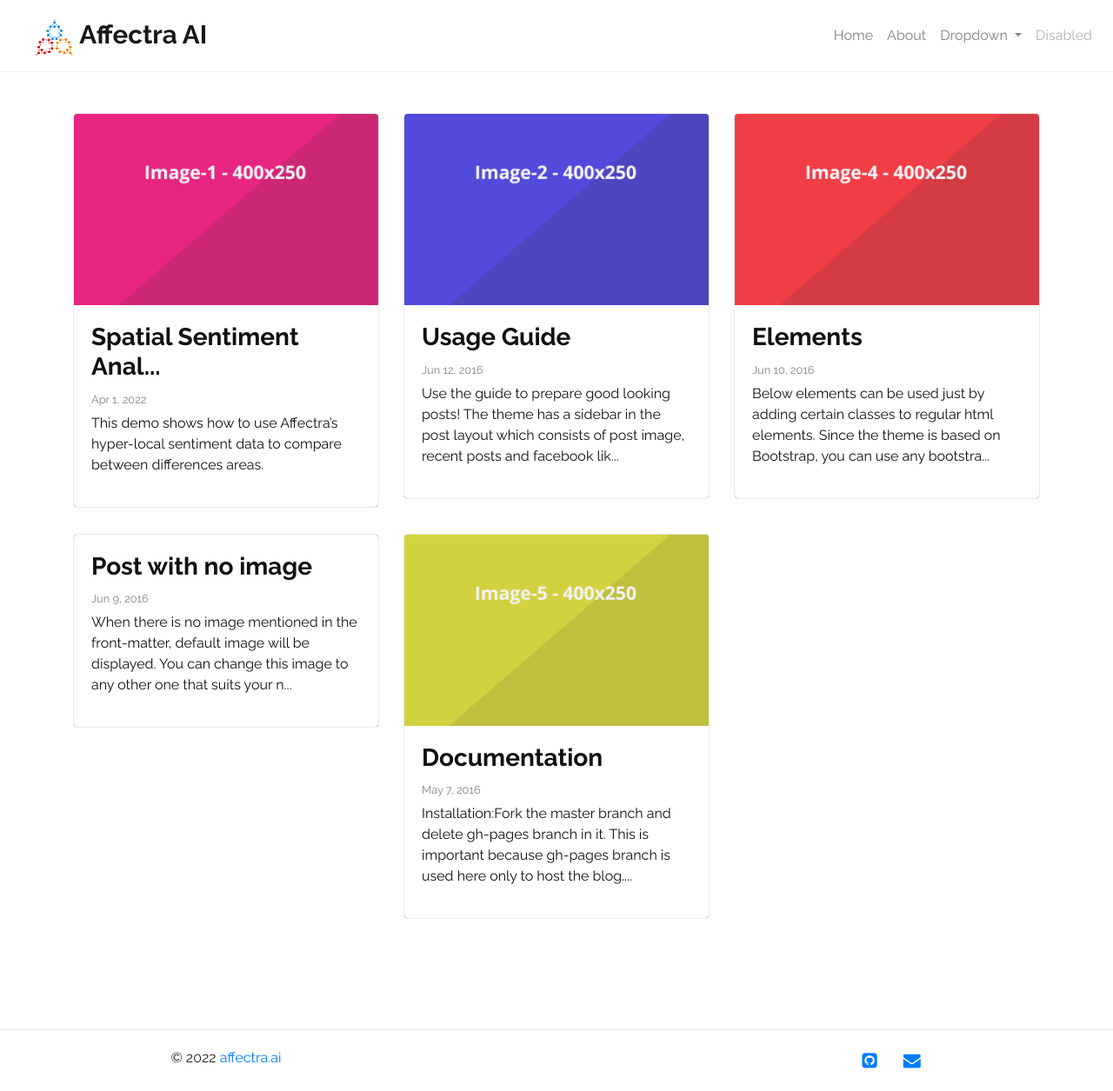
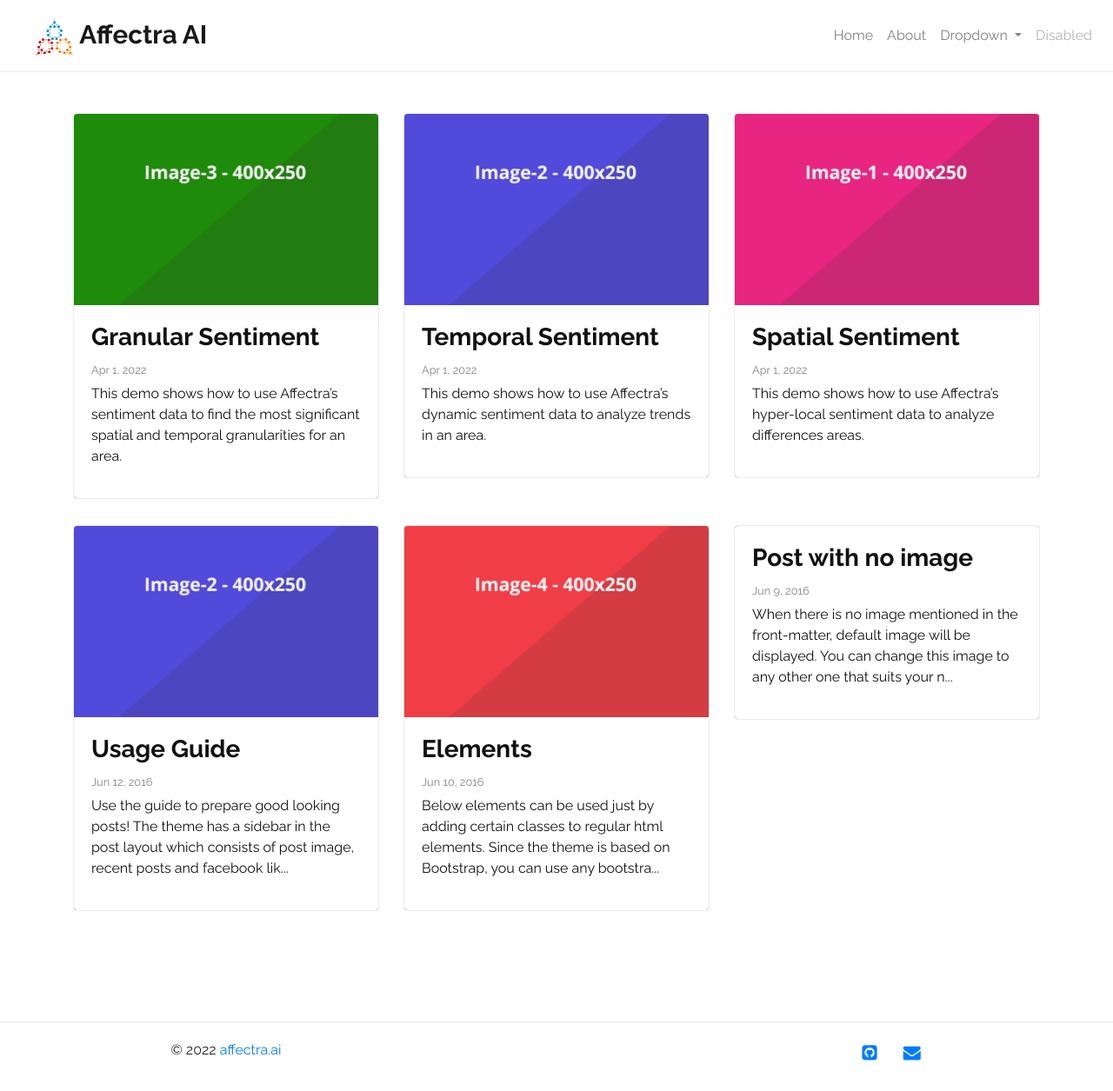
Before and after one commit to Affectra-AI/demo.github.io, a Jekyll site: the page built from index.html, in a window 1280 px wide. Shown: the whole page at 87% size. Built offline with Jekyll 4.4.1, drawn with Linux system fonts in a browser that asks for light colours; the list of posts is cut into pages by our own code.

Commit message:
removing other posts & config tweaks

```diff
--- a/_config.yml
+++ b/_config.yml
@@ -35,12 +35,6 @@ linkedin: https://www.linkedin.com/company/quantumhood-ai/
 github: https://github.com/Affectra-AI/demo.github.io/discussions
 email: info@affectra.ai
 
-#facebook like box
-#fb-like-box: yes
-#fb-app-id: 549480635219583
-#fb-page-url: https://www.facebook.com/webjeda/
-#fb-page-title: webjeda
-
 # Sass style
 sass:
   style: compressed
--- a/_posts/2016-05-07-documentation.md
+++ /dev/null
@@ -1,54 +0,0 @@
----
-layout: post
-title: Documentation
-image: /images/image-5.png
----
-
-
-# Installation:
-Fork the ``master`` branch and delete ``gh-pages`` branch in it. This is important because ``gh-pages`` branch is used here only to host the blog. You should be using the master branch as the source and create a fresh ``gh-pages`` branch.
-
-Watch my video on instlallation
-<iframe width="100%" height="360" src="https://www.youtube.com/embed/T2nx6tj-ZH4?rel=0" frameborder="0" allowfullscreen></iframe>
-
-## How to delete old **gh-pages** branch?
-After forking the repository, click on **branches**.
-
-![delete gh-pages branch]({{site.baseurl}}/images/delete-github-branch.png)
-
-Delete ``gh-pages`` branch.
-![delete gh-pages branch]({{site.baseurl}}/images/delete-github-branch-2.png)
-
-You have to create a new ``gh-pages`` branch using the master branch. Go back to the forked repository and create ``gh-pages`` branch.
-
-![create gh-pages branch]({{site.baseurl}}/images/create-gh-pages-branch.JPG)
-
-Now, go to settings and check the **Github Pages** section. You should see a URL where the blog is hosted.
-
-This process will host the theme as a **Project Page**. You can also download the files for local development.
-
-Default theme will look like this
-
-![webjeda cards jekyll theme]({{site.baseurl}}/images/webjeda-cards-jekyll-theme-1.png)
-
-This theme is responsive.
-
-![webjeda cards responsive jekyll theme]({{site.baseurl}}/images/webjeda-cards-responsive-jekyll-theme-2.png)
-{: .text-center}
-
-
-# Development
-Make changes to the **master** branch and create a pull request. Do not use **gh-pages** branch as it is used to host the theme.
-
-
-# License
-MIT License
-
-# Changelog
-<pre>
-version 1.0 - SEO, disqus, page-speed enhancement, compressed html.
-
-version 0.9 - Sidebar default image and other minor improvements.
-
-version 0.8 - Bootstrap based cards layout theme.
-</pre>
--- a/_posts/2022-04-01-sample1.md
+++ b/_posts/2022-04-01-sample1.md
@@ -1,8 +1,8 @@
 ---
 layout: post
-title:  "Spatial Sentiment Analysis"
+title:  "Spatial Sentiment"
 date:   2022-04-01
 image: /images/image-1.png
-categories: [scores, sentiment]
+categories: [scores, spatial, sentiment]
 ---
-This demo shows how to use Affectra's hyper-local sentiment data to compare between differences areas.
+This demo shows how to use Affectra's hyper-local sentiment data to analyze differences areas.
--- /dev/null
+++ b/_posts/2022-04-01-sample2.md
@@ -0,0 +1,8 @@
+---
+layout: post
+title:  "Temporal Sentiment"
+date:   2022-04-01
+image: /images/image-2.png
+categories: [scores, temporal, sentiment]
+---
+This demo shows how to use Affectra's dynamic sentiment data to analyze trends in an area.
--- /dev/null
+++ b/_posts/2022-04-01-sample3.md
@@ -0,0 +1,8 @@
+---
+layout: post
+title:  "Granular Sentiment"
+date:   2022-04-01
+image: /images/image-3.png
+categories: [scores, granular, sentiment]
+---
+This demo shows how to use Affectra's sentiment data to find the most significant spatial and temporal granularities for an area.
```
